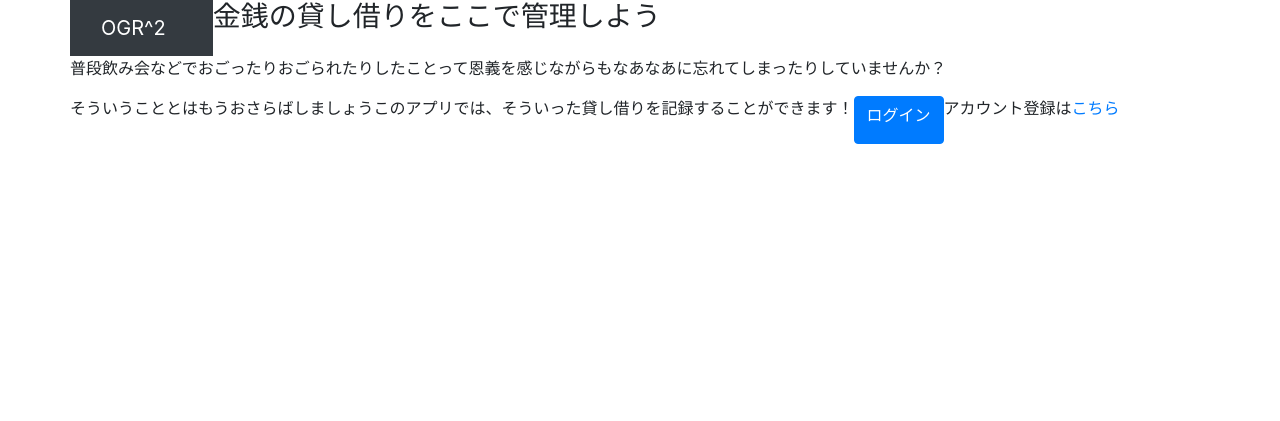
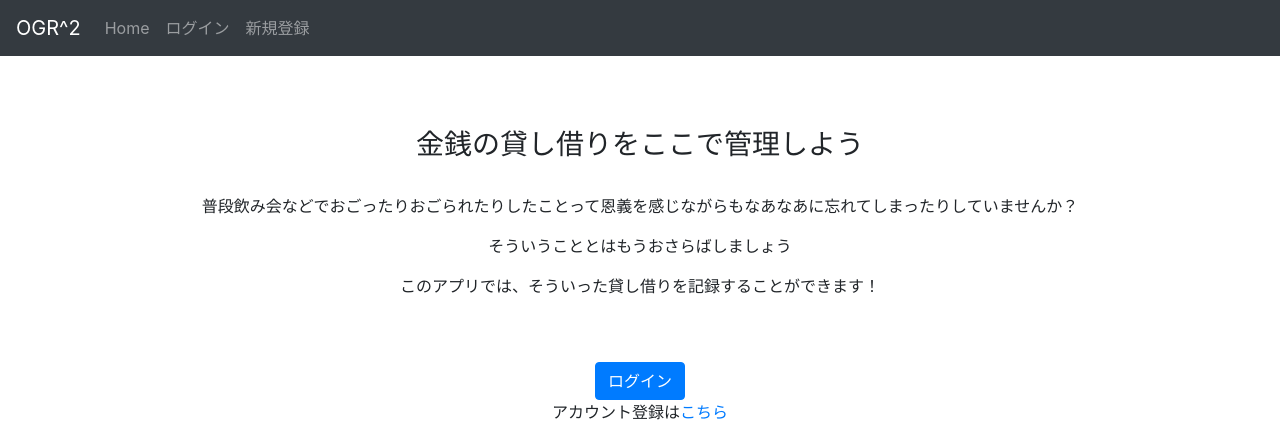
Before and after one commit to tarayama/ogr-ogr, a Django app: page / in a window 1280 px wide. Shown: the top 421 px of the page. Run offline with Django 3.2, Linux system fonts and the light colour scheme; some libraries are stand-ins or nearby versions.

Commit message:
スマホ対応の調整

```diff
--- a/ogr/templates/ogr/index.html
+++ b/ogr/templates/ogr/index.html
@@ -13,18 +13,12 @@
 </head>
 
 <body>
-    <div class="container">
-		<div class="row">
-            <nav class="navbar navbar-expand-sm navbar-dark bg-dark">
-                <div class="container-fluid">
-                    <div class="navbar-header">
-                        <div class="navbar-toggle collapsed" data-toggle="collapse" data-target="#navigation">
-                        </div>
-                        <span style="margin:0 0 0 auto;">
-                            <button class="navbar-toggler" type="button" data-toggle="collapse" data-target="#navbarNav"
-                                aria-controls="navbarNav" aria-expanded="false" aria-label="Toggle navigation">
-                                <span class="navbar-toggler-icon"></span>
-                                <div class="collapse navbar-collapse" id="navbarNav">
+
+    <nav class="navbar navbar-expand-xl navbar-dark bg-dark">
+        <a class="navbar-brand" href="{% url 'index' %}">OGR^2</a>
+        <button class="navbar-toggler" type="button" data-toggle="collapse" data-target="#navbarsogr" aria-controls="navbarsogr" aria-expanded="false" aria-label="Toggle navigation">
+        <span class="navbar-toggler-icon"></span></button>
+        <div class="collapse navbar-collapse" id="navbarsogr">
             <ul class="navbar-nav">
                 <li class="nav-item">
                     <a class="nav-link" href="{% url 'index' %}">Home<span
@@ -34,21 +28,22 @@
                     <a class="nav-link" href="{% url 'login' %}">ログイン</a>
                 </li>
                 <li class="nav-item">
-                                            <a class="nav-link disabled" href="{% url 'signup' %}">新規登録</a>
+                    <a class="nav-link" href="{% url 'signup' %}">新規登録</a>
                 </li>
             </ul>
         </div>
-                            </button>
-                        </span>
-                        <a class="navbar-brand" href="{% url 'index' %}">OGR^2</a>
-                    </div>
-                </div>
     </nav>
+
+
+
+
     {% if user.is_authenticated %}
     <br/>
-            読み込み中です
-            自動的に推移しない場合は<a href="{% url 'top' user %}">こちら</a>を選択してください
+    <p>読み込み中です</p>
+    <p>自動的に推移しない場合は<a href="{% url 'top' user %}">こちら</a>を選択してください</p>
     {% else %}
+    <br />
+    <br />
     <br />
     <h3>金銭の貸し借りをここで管理しよう</h3>
     <br />
@@ -61,8 +56,7 @@
     <p>アカウント登録は<a href="{% url 'signup' %}">こちら</a></p>
     {% endif %}
     <br />
-        </div>
-    </div>
+
 </body>
 
 </html>
```
Lines whose indentation alone changed are shown as unchanged.
